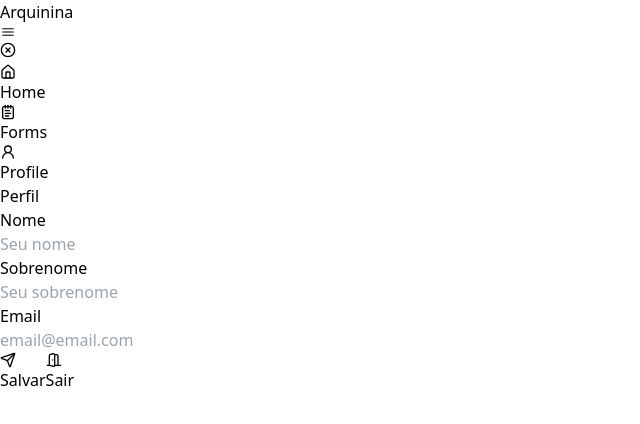
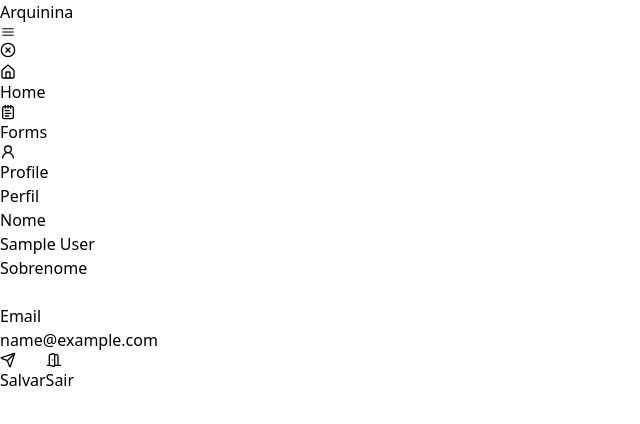
Before and after one commit to CleytonSM/arquitec-front, a React (Vite) app: page /profile in a window 1280 px wide. Shown: the top 424 px of the page, without its empty margins (0-640 px from the left). Built offline with nearby package versions, Linux system fonts and the light colour scheme; sample sign-in values are in the browser's storage.

Commit message:
perf/feat: add new features and refactor previous page structure

```diff
--- a/src/pages/private/Profile.tsx
+++ b/src/pages/private/Profile.tsx
@@ -1,50 +1,124 @@
 import { LuDoorOpen, LuSend } from "react-icons/lu";
+import { useAuth } from "../../hooks/useAuth";
+import { useForm } from "react-hook-form";
+import { userInfoSchema, UserInfoSchemaType } from "../../validators/UserInfoValidator";
+import { zodResolver } from "@hookform/resolvers/zod";
+import { TextField } from "../../components/inputs/TextField";
+import { toast, ToastContainer } from "react-toastify";
+import { useCallback } from "react";
+import { UserService } from "../../services/UserService";
+import { TitleForPrivateRoutes } from "../../components/titles/TitleForPrivateRoutes";
 
 export const Profile = () => {
+    const { user, logout, login } = useAuth();
+
+    const {
+        register,
+        handleSubmit,
+        formState: { errors },
+        watch
+    } = useForm<UserInfoSchemaType>({
+        resolver: zodResolver(userInfoSchema),
+        defaultValues: {
+            email: user?.email || "",
+            name: user?.name || "",
+            lastname: user?.lastname || ""
+        }
+    });
+
+    const formValues = watch();
+
+    const onSubmit = useCallback( async (data: UserInfoSchemaType) => {
+        if (!user?.token) {
+            return;
+        }
+
+
+        const userService = new UserService;
+        const response = await userService.update(user?.token, data).catch((error) => {
+            if(error.status === 409) {
+                toast.error("Este email já está em uso.")
+            } else {
+                toast.error("Algo de errado ocorreu.")
+            }
+        });
+
+        if(response?.status === 200) {
+            toast.success("Informações atualizadas com sucesso!")
+            const relogin: boolean = user.email !== data.email;
+
+            login({
+                ...user,
+                name: data.name,
+                lastname: data.lastname,
+                email: data.email,
+            });
+
+            if(relogin) {
+                toast.warning("Verifique seu email e faça o login novamente.");
+
+                setTimeout(logout, 5000)
+            }
+        }
+    }, [user, login, logout]);
+
+
+    const userInfoHasChanged = (): boolean => {
+        return (
+            formValues.email !== user?.email ||
+            formValues.name !== user?.name ||
+            formValues.lastname !== user?.lastname
+        );
+    };
+
     return (
         <>
-            <h2 className="text-slate-900 text-xl font-bold mt-2 ml-5">
-                Perfil
-            </h2>
+            <ToastContainer />
+            <TitleForPrivateRoutes title="Perfil"/>
+
+            <form onSubmit={handleSubmit(onSubmit)}>
+                <TextField
+                    label="Nome"
+                    type="text"
+                    inputName="name"
+                    register={register}
+                    error={errors.name}
+                />
+                <TextField
+                    label="Sobrenome"
+                    type="text"
+                    inputName="lastname"
+                    register={register}
+                    error={errors.lastname}
+                />
+                <TextField
+                    label="Email"
+                    type="email"
+                    inputName="email"
+                    register={register}
+                    error={errors.email}
+                />
 
                 <div className="m-5">
-                <h3 className="text-slate-900 text-base font-bold">Nome</h3>
-                <label>
-                    <input
-                        type="text"
-                        placeholder="Seu nome"
-                        className="border-2 bg-slate-100 rounded-lg pt-2 pb-2 pl-2 w-full"
-                    />
-                </label>
-            </div>
-            <div className="m-5">
-                <h3 className="text-slate-900 text-base font-bold">Sobrenome</h3>
-                <label>
-                    <input
-                        type="text"
-                        placeholder="Seu sobrenome"
-                        className="border-2 bg-slate-100 rounded-lg pt-2 pb-2 pl-2 w-full"
-                    />
-                </label>
-            </div>
-            <div className="m-5">
-                <h3 className="text-slate-900 text-base font-bold">Email</h3>
-                <label>
-                    <input
-                        type="text"
-                        placeholder="email@email.com"
-                        className="border-2 bg-slate-100 rounded-lg pt-2 pb-2 pl-2 w-full"
-                    />
-                </label>
-            </div>
-            <div className="m-5">
-                <button className="flex items-center justify-center bg-green-600 w-full text-lg text-white py-2 px-4 rounded hover:bg-green-800 transition-colors">
+                    <button
+                        type="submit"
+                        disabled={!userInfoHasChanged()}
+                        className={`flex items-center  justify-center w-full text-lg text-white py-2 px-4 rounded transition-colors
+                            ${userInfoHasChanged()
+                                ? 'bg-green-600 hover:bg-green-800'
+                                : 'bg-green-200 cursor-not-allowed'}`}
+                    >
                         <LuSend className="mr-2" /> Salvar
                     </button>
-                <button className="flex items-center justify-center bg-fuchsia-500 w-full text-lg text-white py-2 px-4 rounded hover:bg-fuchsia-800 transition-colors mt-2">
+                    <button
+                        type="button"
+                        onClick={logout}
+                        className="flex items-center justify-center bg-fuchsia-500 w-full text-lg text-white py-2 px-4 rounded hover:bg-fuchsia-800 transition-colors mt-2"
+                    >
                         <LuDoorOpen className="mr-2" /> Sair
                     </button>
                 </div>
+            </form>
         </>
     );
 };
--- a/src/pages/public/Login.tsx
+++ b/src/pages/public/Login.tsx
@@ -1,53 +1,80 @@
 import { LuArrowRightToLine } from "react-icons/lu"
 import { TopBarWithoutMenu } from "../../components/topbar/TopBarWithoutMenu"
-import { NavLink } from "react-router-dom"
+import { useLocation, useNavigate } from "react-router-dom"
+import { TextField } from "../../components/inputs/TextField"
+import { ButtonForPublicRoutes } from "../../components/buttons/ButtonForPublicRoutes"
+import { TitleForPublicRoutes } from "../../components/titles/TitleForPublicRoutes"
+import { MessagesLoginOrRegister } from "../../components/tips/MessagesLoginOrRegister"
+import { toast, ToastContainer } from "react-toastify"
+import { useForm } from "react-hook-form"
+import { zodResolver } from "@hookform/resolvers/zod"
+import { loginSchema, LoginSchemaType } from "../../validators/LoginValidator"
+import { useCallback, useEffect } from "react"
+import { LoginService } from "../../services/LoginService"
+import { useAuth } from "../../hooks/useAuth"
 
 
 export const Login = () => {
+    const { login } = useAuth();
+    const navigate = useNavigate();
+    const {
+            register,
+            handleSubmit,
+            formState: { errors },
+        } = useForm<LoginSchemaType>({
+            resolver: zodResolver(loginSchema),
+        });
+    const location = useLocation();
+
+    useEffect(() => {
+        const isRegisterSuccessful: boolean = location.state?.status === 201
+
+        if(isRegisterSuccessful) {
+            toast.success(location.state?.message);
+        }
+    }, [location])
+
+    const onSubmit = useCallback(async (data: LoginSchemaType) => {
+        const loginService = new LoginService();
+        const response = await loginService.login(data).catch((error) => {
+            if(error.status === 401) {
+                toast.error("Credenciais incorretas.")
+            } else {
+                toast.error("Algo deu errado.")
+            }
+        })
+
+        if(response?.status === 200) {
+            login({
+                userId: response.data.userId,
+                token: response.data.token,
+                name: response.data.name,
+                lastname: response.data.lastname,
+                email: response.data.email
+            });
+
+
+            navigate('/');
+        }
+    }, [login, navigate]);
 
     return (
-        <main className="">
-            <div className="topbar-divisor shadow-md">
-                <TopBarWithoutMenu />
-            </div>
-            <div className="m-5 flex justify-center">
-                <h2
-                    className="text-slate-900 text-lg font-bold"
-                >
-                    Login
-                </h2>
-            </div>
+        <main>
+            <ToastContainer />
+            <TopBarWithoutMenu />
 
-            <div className="m-5">
-                <h3 className="text-slate-900 text-base font-bold">Email</h3>
-                <label>
-                    <input
-                        type="text"
-                        placeholder=""
-                        className="border-2 bg-slate-100 rounded-lg pt-2 pb-2 pl-2 w-full mt-2"
-                    />
-                </label>
-            </div>
-            <div className="m-5">
-                <h3 className="text-slate-900 text-base font-bold">Senha</h3>
-                <label>
-                    <input
-                        type="password"
-                        placeholder=""
-                        className="border-2 bg-slate-100 rounded-lg pt-2 pb-2 pl-2 w-full mt-2"
-                    />
-                </label>
-            </div>
-            <div className="m-5">
-                <button className="flex items-center justify-center bg-slate-700 w-full text-lg text-white py-2 px-4 rounded hover:bg-blue-600 transition-colors">
-                    <LuArrowRightToLine className="mr-2" /> Entrar
-                </button>
-            </div>
-            <div className="flex justify-center">
-                <p className="text-slate-900">
-                    Não possui uma conta ainda? <NavLink to={"/register"} className={`text-blue-500 underline`}>Crie aqui.</NavLink>
-                </p>
-            </div>
+            <TitleForPublicRoutes title="Login"/>
+            <form onSubmit={handleSubmit(onSubmit)}>
+                <TextField register={register} type="email" label="Email" inputName="email" error={errors.email}/>
+
+                <TextField register={register} type="password" label="Senha" inputName="password" error={errors.password}/>
+
+                <ButtonForPublicRoutes name="Entrar">
+                    <LuArrowRightToLine className="mr-2" />
+                </ButtonForPublicRoutes>
+            </form>
+
+            <MessagesLoginOrRegister redirectText="Crie aqui" redirectTo="/register" text="Não possui uma conta ainda?" />
         </main>
     )
 }
--- a/src/pages/public/Register.tsx
+++ b/src/pages/public/Register.tsx
@@ -1,80 +1,113 @@
 import { LuArrowRightToLine } from "react-icons/lu"
 import { TopBarWithoutMenu } from "../../components/topbar/TopBarWithoutMenu"
+import { TitleForPublicRoutes } from "../../components/titles/TitleForPublicRoutes"
+import { TextField } from "../../components/inputs/TextField"
+import { ButtonForPublicRoutes } from "../../components/buttons/ButtonForPublicRoutes"
+import { MessagesLoginOrRegister } from "../../components/tips/MessagesLoginOrRegister"
+import { useForm } from "react-hook-form"
+import { registerSchema, RegisterSchemaType } from "../../validators/RegisterValidator"
+import { zodResolver } from "@hookform/resolvers/zod"
+import { useCallback } from "react"
+import { RegisterService } from "../../services/RegisterService"
+import { useNavigate } from "react-router-dom"
+import { toast, ToastContainer } from "react-toastify"
+import { EnhancedTextField } from "../../components/inputs/EnhancedTextField"
 
 export const Register = () => {
+    const {
+        register,
+        handleSubmit,
+        formState: { errors },
+    } = useForm<RegisterSchemaType>({
+        resolver: zodResolver(registerSchema),
+    });
+
+    const navigate = useNavigate();
+
+
+    const onSubmit = useCallback(async (data: RegisterSchemaType) => {
+        const registerService = new RegisterService();
+        const response = await registerService.register(data).catch((error) => {
+            if(error.status === 409) {
+                toast.error("Este email já está em uso.")
+            } else {
+                toast.error("Algo de errado ocorreu.")
+            }
+
+            throw error;
+        });
+
+
+        if(response.status === 201) {
+            navigate("/login", {
+                state: {
+                    status: response.status,
+                    message: "Conta criada com sucesso, agora verifique seu e-mail para ativá-la!"
+                }
+            })
+        }
+
+    }, [navigate])
+
     return (
-        <main className="">
-            <div className="topbar-divisor shadow-md">
+        <main>
+            <ToastContainer />
             <TopBarWithoutMenu />
-            </div>
-            <div className="m-5 flex justify-center">
-                <h2
-                    className="text-slate-900 text-lg font-bold"
-                >
-                    Registrar
-                </h2>
-            </div>
+            <TitleForPublicRoutes title="Register" />
 
-            <div className="m-5">
-                <h3 className="text-slate-900 text-base font-bold">Nome</h3>
-                <label>
-                    <input
+            <form onSubmit={handleSubmit(onSubmit)}>
+                <TextField
                     type="text"
-                        placeholder=""
-                        className="border-2 bg-slate-100 rounded-lg pt-2 pb-2 pl-2 w-full mt-2"
+                    label="Nome"
+                    inputName="name"
+                    error={errors.name}
+                    register={register}
                 />
-                </label>
-            </div>
 
-            <div className="m-5">
-                <h3 className="text-slate-900 text-base font-bold">Sobrenome</h3>
-                <label>
-                    <input
+                <TextField
                     type="text"
-                        placeholder=""
-                        className="border-2 bg-slate-100 rounded-lg pt-2 pb-2 pl-2 w-full mt-2"
+                    label="Sobrenome"
+                    inputName="lastname"
+                    error={errors.lastname}
+                    register={register}
                 />
-                </label>
-            </div>
 
-            <div className="m-5">
-                <h3 className="text-slate-900 text-base font-bold">Email</h3>
-                <label>
-                    <input
-                        type="text"
-                        placeholder=""
-                        className="border-2 bg-slate-100 rounded-lg pt-2 pb-2 pl-2 w-full mt-2"
+                <TextField
+                    type="email"
+                    label="Email"
+                    inputName="email"
+                    error={errors.email}
+                    register={register}
                 />
-                </label>
-            </div>
 
-            <div className="m-5">
-                <h3 className="text-slate-900 text-base font-bold">Senha</h3>
-                <label>
-                    <input
+                <EnhancedTextField
                     type="password"
-                        placeholder=""
-                        className="border-2 bg-slate-100 rounded-lg pt-2 pb-2 pl-2 w-full mt-2"
+                    label="Senha"
+                    inputName="password"
+                    error={errors.password}
+                    register={register}
+                    showRequirements={true}
                 />
-                </label>
-            </div>
 
-            <div className="m-5">
-                <h3 className="text-slate-900 text-base font-bold">Confirmar Senha</h3>
-                <label>
-                    <input
+                <EnhancedTextField
                     type="password"
-                        placeholder=""
-                        className="border-2 bg-slate-100 rounded-lg pt-2 pb-2 pl-2 w-full mt-2"
+                    label="Confirmar Senha"
+                    inputName="confirmPassword"
+                    error={errors.confirmPassword}
+                    register={register}
+                    showRequirements={false}
                 />
-                </label>
-            </div>
 
-            <div className="m-5">
-                <button className="flex items-center justify-center bg-slate-700 w-full text-lg text-white py-2 px-4 rounded hover:bg-blue-600 transition-colors">
-                    <LuArrowRightToLine className="mr-2" /> Registrar
-                </button>
-            </div>
+                <ButtonForPublicRoutes name="Registrar">
+                    <LuArrowRightToLine className="mr-2" />
+                </ButtonForPublicRoutes>
+            </form>
+
+            <MessagesLoginOrRegister
+                redirectText="Login"
+                redirectTo="/login"
+                text="Já tem uma conta?"
+            />
         </main>
-    )
-}
+    );
+};
```
Also changed, not shown: src/pages/private/Forms.tsx (+6 -8 lines), src/pages/private/Home.tsx (+30 -63 lines), src/types/auth.types.ts (added, +20 -0 lines). Lines whose indentation alone changed are shown as unchanged.
